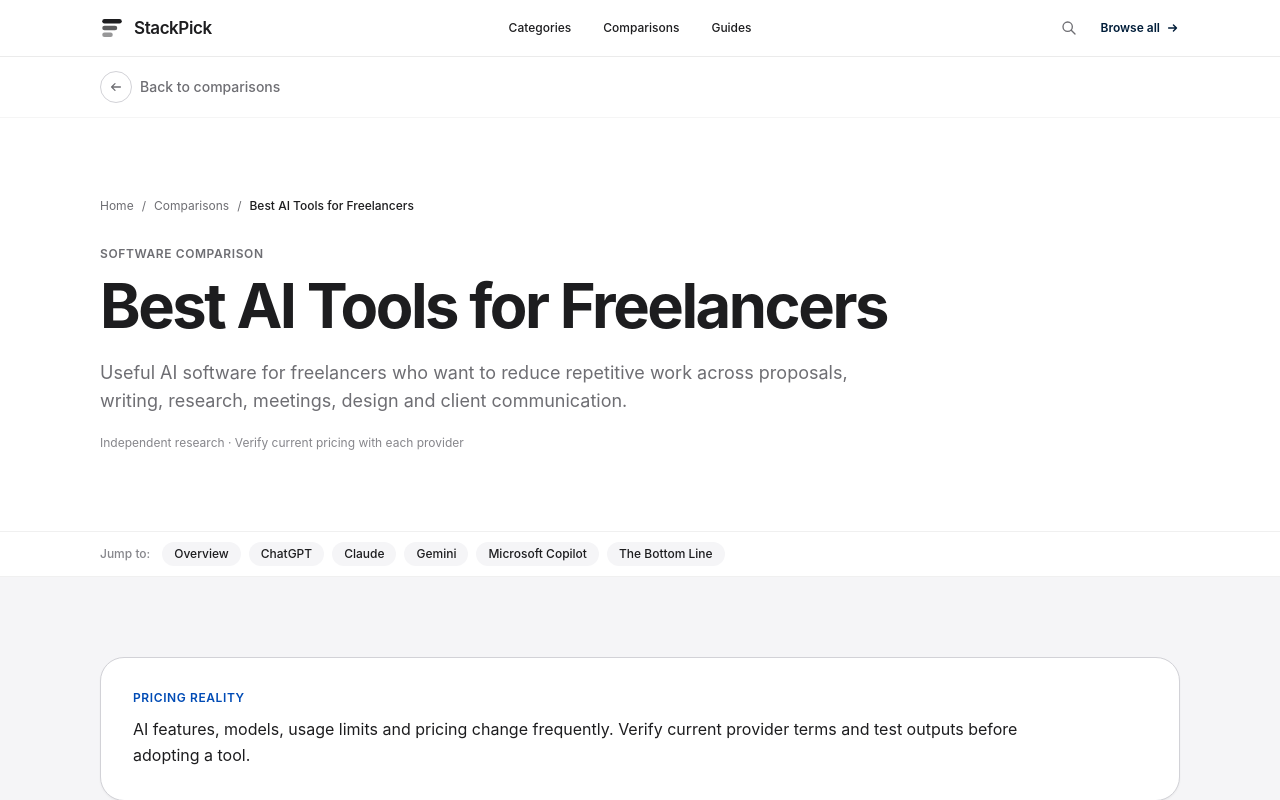
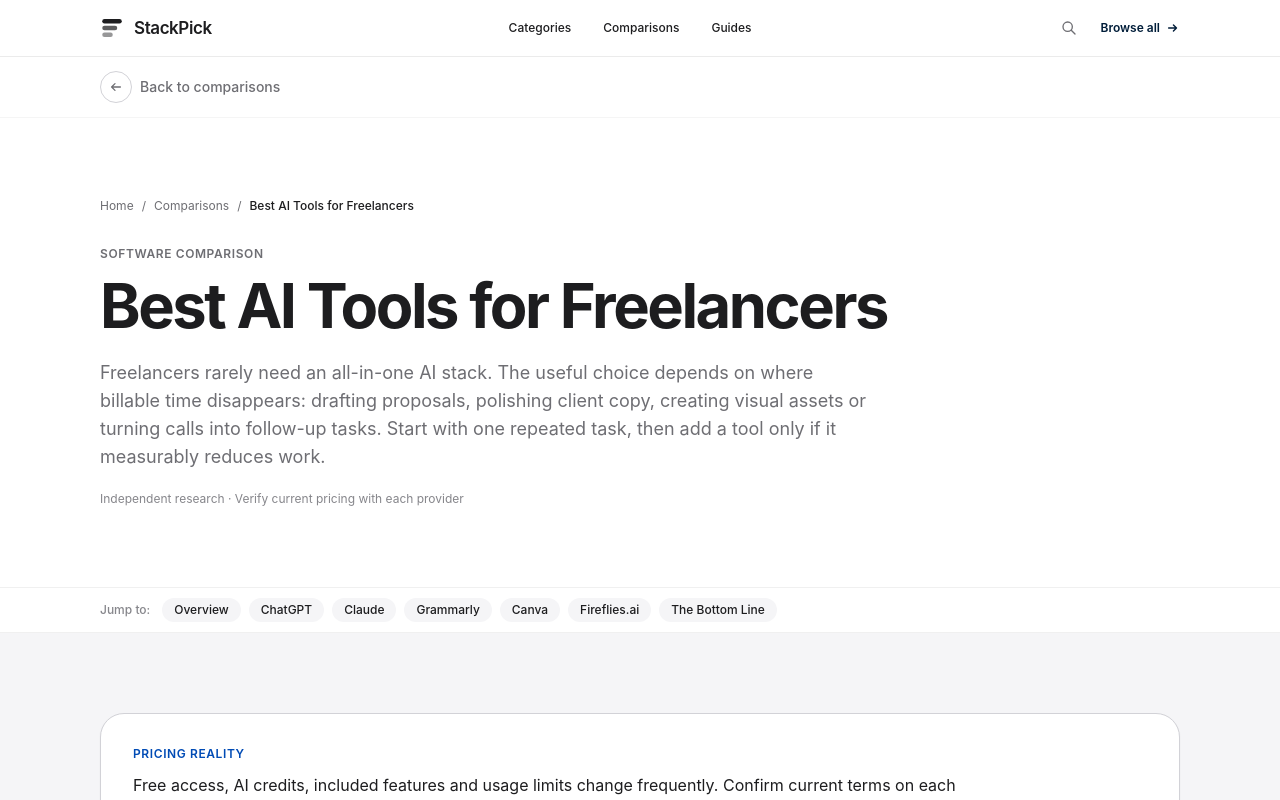
Before and after one commit to LinukaBandara/StackPick, a Next.js app: page /best/ai-tools-freelancers in a window 1280 px wide. Shown: the top 800 px of the page. Built offline with nearby package versions, Linux system fonts and the light colour scheme; no server answers.

Commit message:
Improve freelancer AI guide with distinct use cases and evaluation criteria (#4)

```diff
--- a/app/best/ai-tools-freelancers/page.tsx
+++ b/app/best/ai-tools-freelancers/page.tsx
@@ -1,9 +1,11 @@
 import type { Metadata } from "next";
+import Link from "next/link";
 import ComparisonArticle from "@/components/ComparisonArticle";
 
 export const metadata: Metadata = {
   title: "Best AI Tools for Freelancers (2026)",
-  description: "Useful AI software for freelancers who want to reduce repetitive work across proposals, writing, research, meetings, design and client communication.",
+  description:
+    "Choose AI tools for freelancer proposals, writing, design and meeting notes. Compare practical use cases, review risks and workflow trade-offs before paying.",
   alternates: { canonical: "/best/ai-tools-freelancers" },
 };
 
@@ -12,32 +14,70 @@ export default function Page() {
     <ComparisonArticle
       title="Best AI Tools for Freelancers"
       slug="ai-tools-freelancers"
-      intro="Useful AI software for freelancers who want to reduce repetitive work across proposals, writing, research, meetings, design and client communication."
-      pricingNote="AI features, models, usage limits and pricing change frequently. Verify current provider terms and test outputs before adopting a tool."
+      intro="Freelancers rarely need an all-in-one AI stack. The useful choice depends on where billable time disappears: drafting proposals, polishing client copy, creating visual assets or turning calls into follow-up tasks. Start with one repeated task, then add a tool only if it measurably reduces work."
+      pricingNote="Free access, AI credits, included features and usage limits change frequently. Confirm current terms on each provider's official site. Before uploading client material, check confidentiality obligations, data retention and whether the client has approved the workflow."
       tools={[
-        { name: "ChatGPT", bestFor: "General-purpose AI work", freeOption: "Check current plan limits.", tradeoff: "Broad capability means you still need to define the workflow.", url: "https://chatgpt.com/" },
-        { name: "Claude", bestFor: "Writing, analysis and long-context work", freeOption: "Check current plan limits.", tradeoff: "Limits and available features vary by plan.", url: "https://claude.ai/" },
-        { name: "Gemini", bestFor: "AI work within Google's ecosystem", freeOption: "Check current plan limits.", tradeoff: "Feature availability can vary by account and region.", url: "https://gemini.google.com/" },
-        { name: "Microsoft Copilot", bestFor: "AI-assisted work in Microsoft's ecosystem", freeOption: "Check current access and limits.", tradeoff: "The useful features depend on the Microsoft products and plan involved.", url: "https://copilot.microsoft.com/" },
+        {
+          name: "ChatGPT",
+          bestFor: "Drafting proposal outlines, brainstorming campaign ideas and turning rough notes into a first draft",
+          freeOption: "Check the current free-plan limits and available tools.",
+          tradeoff: "Outputs can sound generic or contain incorrect details; supply project context and verify every client-facing claim.",
+          url: "https://chatgpt.com/",
+        },
+        {
+          name: "Claude",
+          bestFor: "Working through long briefs, restructuring documents and reviewing substantial text",
+          freeOption: "Check current access, usage limits and file capabilities.",
+          tradeoff: "Long-context handling does not guarantee accuracy; verify names, figures, requirements and any cited facts.",
+          url: "https://claude.ai/",
+        },
+        {
+          name: "Grammarly",
+          bestFor: "Polishing emails, proposals and client-facing writing for clarity and tone",
+          freeOption: "Review which writing suggestions are included in the current free offering.",
+          tradeoff: "Automated edits may flatten your voice or alter intended meaning, so review changes rather than accepting them blindly.",
+          url: "https://www.grammarly.com/",
+        },
+        {
+          name: "Canva",
+          bestFor: "Producing social graphics, presentation drafts and quick visual concepts",
+          freeOption: "Check which design features and AI allowances are available on the current plan.",
+          tradeoff: "Template-based visuals can look familiar; check asset licensing and keep brand consistency in the final design.",
+          url: "https://www.canva.com/",
+        },
+        {
+          name: "Fireflies.ai",
+          bestFor: "Capturing meeting notes and helping turn client calls into searchable summaries and follow-ups",
+          freeOption: "Verify current recording, transcription and storage limits.",
+          tradeoff: "Meeting recording involves consent, confidentiality and retention considerations; get permission and review summaries before sharing.",
+          url: "https://fireflies.ai/",
+        },
       ]}
-      bottomLine="The best freelancer AI stack is usually small and focused."
+      bottomLine="Pick the tool that removes a repeated bottleneck in your own workflow. Measure time saved after editing and checking, not just how quickly the first draft appears."
     >
-      <section className="bg-white">
-        <div className="sp-container py-16 sm:py-20">
-          <p className="sp-eyebrow">StackPick AI test</p>
-          <h2 className="sp-title mt-4 max-w-4xl">Measure the work saved, not the AI hype.</h2>
-          <p className="mt-5 max-w-3xl text-base leading-7 text-[#6e6e73]">
-            Give each tool the same realistic task. Record setup time, output quality, editing time,
-            usage limits, integrations and the point where a paid plan becomes relevant. For
-            business data, also check privacy, retention and administrator controls before putting
-            sensitive information into an AI service.
-          </p>
-          <div className="mt-8 grid gap-4 sm:grid-cols-3">
-            <div className="rounded-2xl border border-[#e4e7ec] bg-[#f7f8fc] p-6"><p className="font-semibold text-[#101828]">Same task</p><p className="mt-2 text-sm leading-6 text-[#667085]">Compare tools on identical inputs instead of marketing demos.</p></div>
-            <div className="rounded-2xl border border-[#e4e7ec] bg-[#f7f8fc] p-6"><p className="font-semibold text-[#101828]">Human review</p><p className="mt-2 text-sm leading-6 text-[#667085]">Count the time needed to fact-check, edit and approve the output.</p></div>
-            <div className="rounded-2xl border border-[#e4e7ec] bg-[#f7f8fc] p-6"><p className="font-semibold text-[#101828]">Real limit</p><p className="mt-2 text-sm leading-6 text-[#667085]">Check usage caps, paid gates and data controls before committing.</p></div>
-          </div>
-        </div>
+      <section className="rounded-3xl border border-[#d2d2d7] bg-[#f5f5f7] p-6 sm:p-8">
+        <p className="sp-eyebrow">A simple selection method</p>
+        <h2 className="mt-3 text-2xl font-bold tracking-tight text-[#1d1d1f]">
+          Test the workflow before paying.
+        </h2>
+        <ol className="mt-5 list-decimal space-y-3 pl-5 text-sm leading-6 text-[#48484a]">
+          <li>Choose one recurring task, such as preparing a proposal or writing a campaign draft.</li>
+          <li>Use the same brief and success criteria for each tool you try.</li>
+          <li>Record setup time, editing time, factual corrections and the quality of the final deliverable.</li>
+          <li>Check usage caps, client-data rules and export options before moving real work into the tool.</li>
+          <li>Keep a paid subscription only if the measured benefit outweighs its cost and review burden.</li>
+        </ol>
+        <p className="mt-6 text-sm leading-6 text-[#6e6e73]">
+          Need a broader business-focused shortlist? See our{" "}
+          <Link href="/best/ai-tools-small-businesses" className="font-medium text-[#004bb5] hover:underline">
+            AI tools for small businesses
+          </Link>
+          . For writing-heavy work, compare the criteria in our{" "}
+          <Link href="/best/ai-writing-tools-small-businesses" className="font-medium text-[#004bb5] hover:underline">
+            AI writing tools guide
+          </Link>
+          .
+        </p>
       </section>
     </ComparisonArticle>
   );
```
